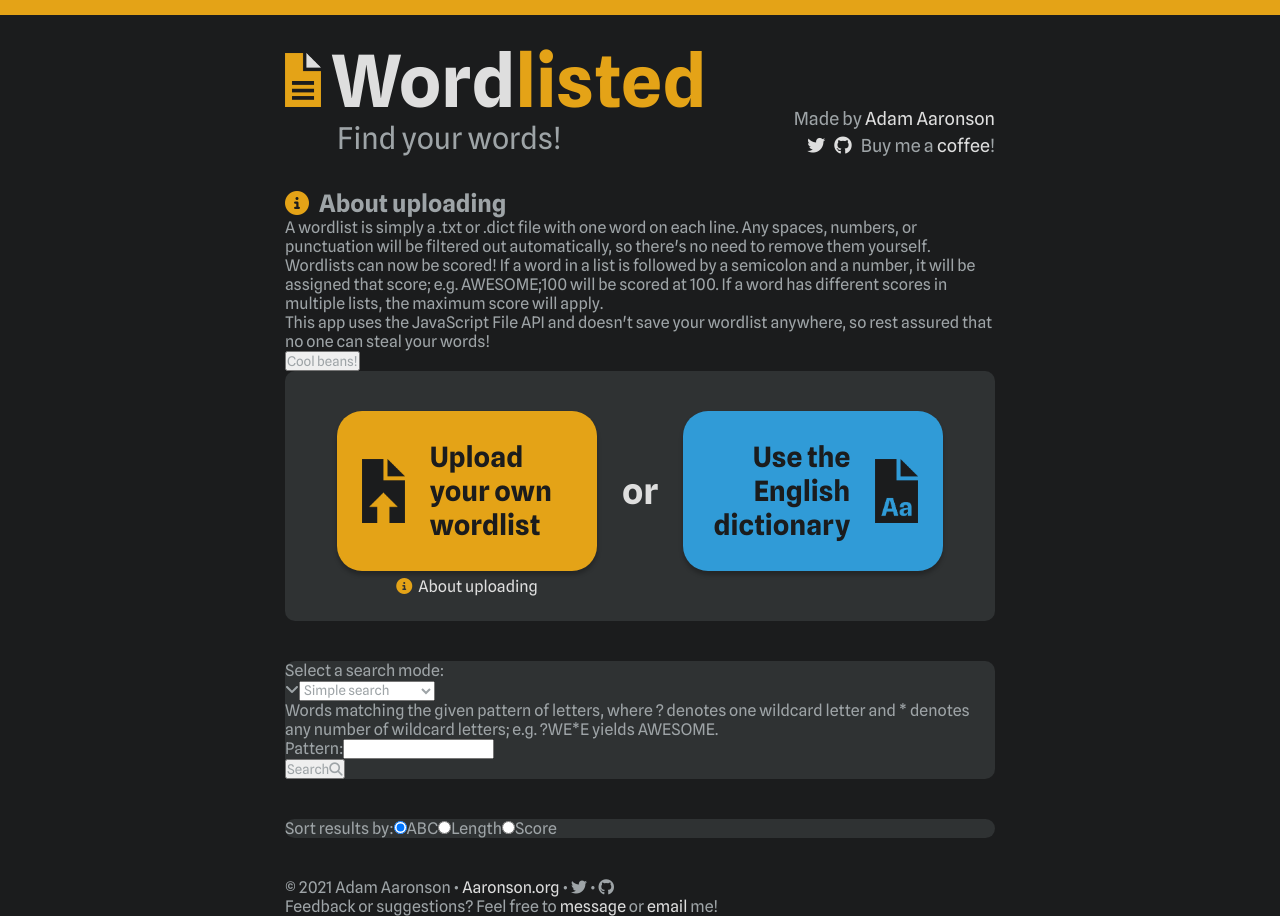
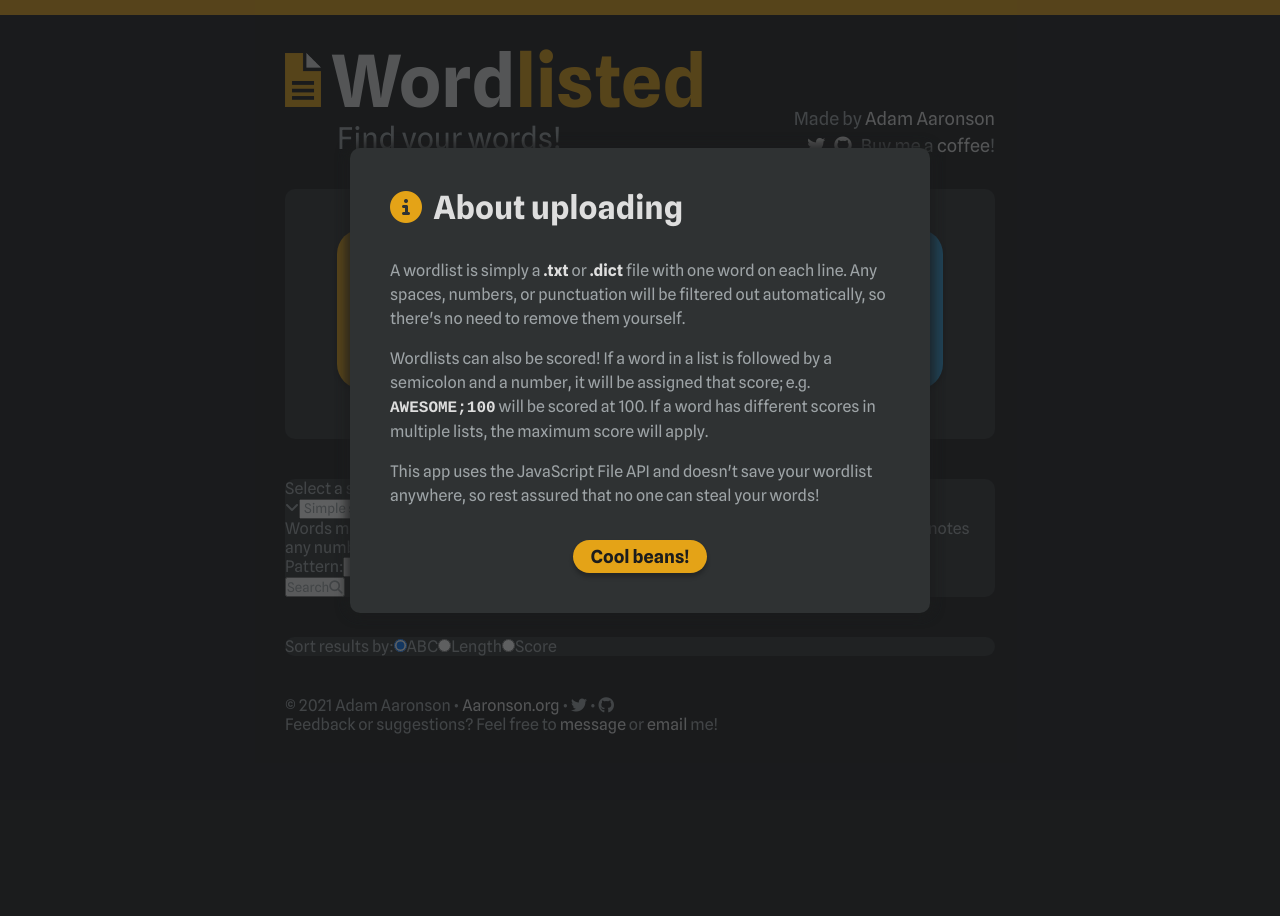
Before and after one commit to adamaaronson/wordlisted, a React (Create React App) app: page / in a window 1280 px wide. Both pictures are taken after a click on the button "About uploading". After the commit the page ends 800 px from the top, so only its background shows below. Built offline with nearby package versions, Linux system fonts and the light colour scheme.

Commit message:
Redesign modal and change a few other things

```diff
--- a/public/index.html
+++ b/public/index.html
@@ -15,6 +15,7 @@
     <link rel="icon" href="%PUBLIC_URL%/favicon.ico" />
     <link rel="preconnect" href="https://fonts.gstatic.com">
     <link href="https://fonts.googleapis.com/css2?family=Spline+Sans:wght@400;700&display=swap" rel="stylesheet">
+    <link href="https://fonts.googleapis.com/css2?family=Cousine:wght@400;700&display=swap" rel="stylesheet">
     <script src="https://kit.fontawesome.com/2cfb4c96ee.js" crossorigin="anonymous"></script>
 
     <meta name="viewport" content="width=device-width, initial-scale=1" />
--- a/src/components/InfoModal.js
+++ b/src/components/InfoModal.js
@@ -1,4 +1,5 @@
 import React, { Component } from 'react'
+import '../css/InfoModal.scss'
 
 export default class InfoModal extends Component {
     constructor(props) {
@@ -10,31 +11,29 @@ export default class InfoModal extends Component {
 
     render() {
         return (
-            this.props.visible && (
-                <div className="modal-wrapper test-wrapper modal-closer" value="modal-closer" onClick={this.props.onCloseModal}>
-                    <div className="modal">
+            <div className={`modal-wrapper test-wrapper modal-closer ${this.props.visible ? "" : " hidden"}`} onClick={this.props.onCloseModal}>
+                <div className="modal content-box">
                     <div className="modal-text">
-                            <h2 className="modal-header">
+                        <h1 className="modal-header">
                             <i className="fas fa-info-circle info-icon"></i> About uploading
-                            </h2>
+                        </h1>
                         <p>
-                                A wordlist is simply a <span className="accent">.txt</span> or <span className="accent">.dict</span> file with one word on each line.
+                            A wordlist is simply a <strong>.txt</strong> or <strong>.dict</strong> file with one word on each line.
                             Any spaces, numbers, or punctuation will be filtered out automatically, so there's no need to remove them yourself.
                         </p>
                         <p>
-                                Wordlists can now be <span className="accent">scored</span>! If a word in a list is followed by a semicolon and a number, it will be assigned that score; e.g. <code>AWESOME;100</code> will be scored at 100.
+                            Wordlists can also be scored! If a word in a list is followed by a semicolon and a number, it will be assigned that score; e.g. <code>AWESOME;100</code> will be scored at 100.
                             If a word has different scores in multiple lists, the maximum score will apply.
                         </p>
                         <p>
                             This app uses the JavaScript File API and doesn't save your wordlist anywhere, so rest assured that no one can steal your words!
                         </p>
                     </div>
-                        <button className="modal-close-button normal-button modal-closer" value="modal-closer" onClick={this.props.onCloseModal}>
+                    <button className="modal-close-button nice-button small-button modal-closer" onClick={this.props.onCloseModal}>
                         Cool beans!
                     </button>
                 </div>
             </div>
         )
-        )
     }
 }
--- a/src/components/WordlistList.js
+++ b/src/components/WordlistList.js
@@ -15,10 +15,10 @@ export default class WordlistList extends Component {
                 )}
 
                 <div className="wordlist-buttons">
-                    <button className="wordlist-button add-wordlist-button nice-button" onClick={this.props.onWordlistAdd}>
+                    <button className="wordlist-button add-wordlist-button nice-button small-button" onClick={this.props.onWordlistAdd}>
                         Add list
                     </button>
-                    <button className="wordlist-button change-wordlist-button nice-button blue-button" onClick={this.props.onWordlistChange}>
+                    <button className="wordlist-button change-wordlist-button nice-button small-button blue-button" onClick={this.props.onWordlistChange}>
                         Reset
                     </button>
                 </div>
--- a/src/css/App.scss
+++ b/src/css/App.scss
@@ -10,6 +10,7 @@ $black: #1B1C1D;
 $clear: #FFFFFF00;
 
 $main-font: 'Spline Sans', sans-serif;
+$mono-font: 'Cousine', monospace;
 
 $spacer: 40px;
 $gutter: 15px;
@@ -58,16 +59,6 @@ a, .linky-button {
     color: $blue;
 }
 
-.hover-fade {
-    opacity: 1;
-
-    &:hover {
-        opacity: 0.3;
-        border-bottom: none !important;
-        transition: opacity 0.3s;
-    }
-}
-
 .linky-button {
     display: inline-block;
     background: none;
@@ -81,6 +72,7 @@ a, .linky-button {
 
 .nice-button {
     font-family: $main-font;
+    font-weight: bold;
     background-color: $orange;
     color: $black;
     font-size: 28px;
@@ -100,6 +92,11 @@ a, .linky-button {
     }
 }
 
+.small-button {
+    font-size: 18px;
+    padding: 6px 18px;
+}
+
 .blue-button {
     background-color: $blue;
 
@@ -107,3 +104,9 @@ a, .linky-button {
         background-color: $light-blue;
     }
 }
+
+.content-box {
+    background-color: $dark-gray;
+    border-radius: 10px;
+    margin-bottom: $spacer;
+}
--- /dev/null
+++ b/src/css/InfoModal.scss
@@ -0,0 +1,64 @@
+@import "App.scss";
+
+.modal-wrapper {
+    position: fixed;
+    display: flex;
+    align-items: center;
+    justify-content: center;
+    top: 0;
+    left: 0;
+    width: 100%;
+    height: 100%;
+    background-color: rgba($black, 0.7);
+
+    z-index: 1000;
+    opacity: 1;
+
+    transition: all 0.3s ease-in-out;
+
+    &.hidden {
+        visibility: hidden;
+        z-index: -1;
+        opacity: 0;
+    }
+}
+
+.modal {
+    width: min(580px, 100vw - 2 * $gutter);
+    max-height: 100%;
+    padding: $spacer;
+    overflow: auto;
+
+    box-shadow: 0 0 10px 5px rgba($black, 0.7);
+    margin: 0;
+
+    h1 {
+        color: $white;
+        margin-bottom: 1em;
+    }
+
+    p {
+        line-height: 1.5em;
+        margin-bottom: 1em;
+    }
+
+    strong {
+        color: $white;
+    }
+
+    code {
+        font-family: $mono-font;
+        color: $white;
+        font-weight: bold;
+    }
+
+    .modal-text {
+        margin-bottom: 2em;
+    }
+
+    .modal-close-button {
+        font-weight: bold;
+        display: block;
+        margin: auto;
+    }
+}
--- a/src/css/SearchArea.scss
+++ b/src/css/SearchArea.scss
@@ -1,7 +1 @@
 @import "App.scss";
-
-.content-box {
-    background-color: $dark-gray;
-    border-radius: 10px;
-    margin-bottom: $spacer;
-}
--- a/src/css/WordlistList.scss
+++ b/src/css/WordlistList.scss
@@ -19,12 +19,6 @@
     margin-top: 10px;
 }
 
-.wordlist-button {
-    font-size: 18px !important;
-    font-weight: bold;
-    padding: 6px 18px !important;
-}
-
 .change-wordlist-button {
     margin-left: 16px;
 }
--- a/src/css/WordlistSelector.scss
+++ b/src/css/WordlistSelector.scss
@@ -23,7 +23,6 @@
     min-width: 260px;
     min-height: 160px;
     align-items: center;
-    font-weight: 600;
     position: relative;
     gap: 25px;
 }
```
Lines whose indentation alone changed are shown as unchanged.
